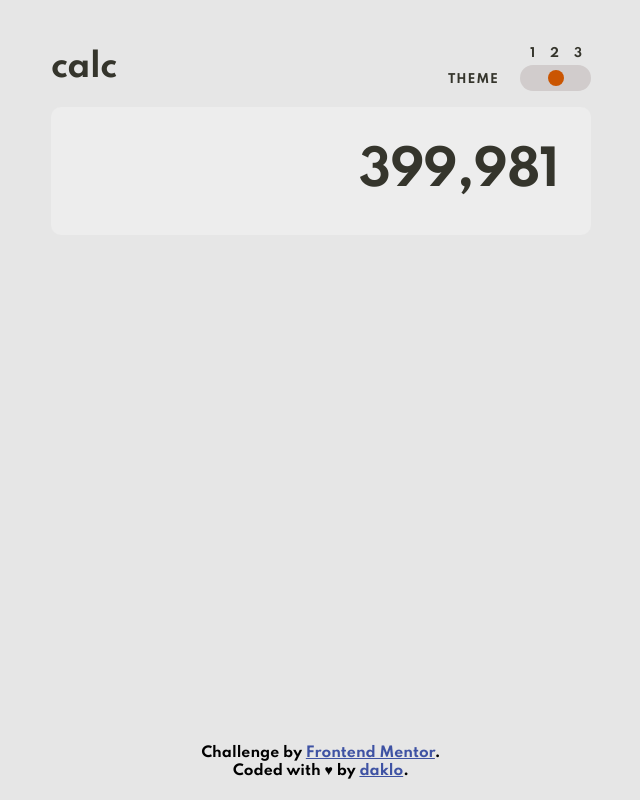
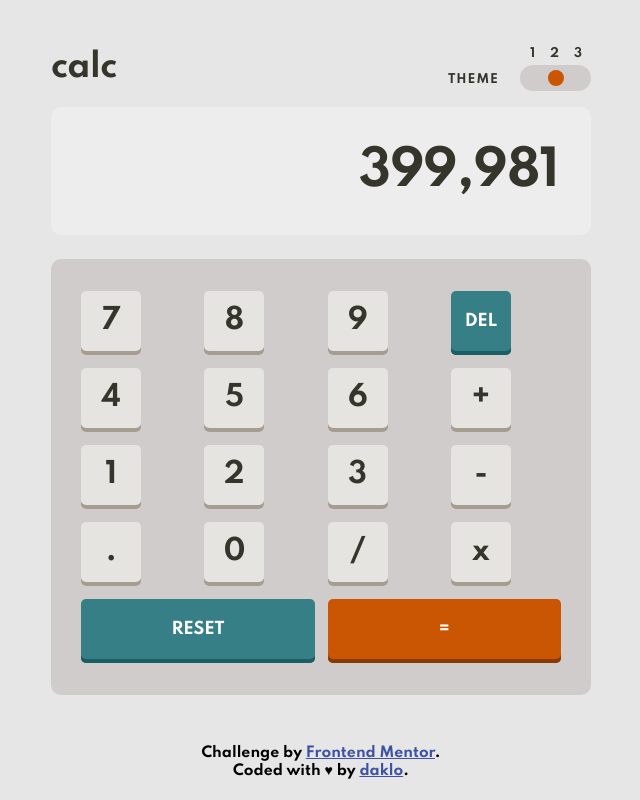
Before and after one commit to daklo91/reactolator, a React (Create React App) app: page / in a window 1280 px wide. Shown: the whole page, without its empty margins (319-959 px from the left). Built offline with nearby package versions, Linux system fonts and the light colour scheme.

Commit message:
Add display and keyboard to app

```diff
--- a/src/App.js
+++ b/src/App.js
@@ -1,6 +1,7 @@
 import Footer from "./components/Layout/Footer";
 import Header from "./components/Layout/Header";
-import Display from "./components/calculator/display";
+import Display from "./components/calculator/Display";
+import Keyboard from "./components/calculator/Keyboard";
 import { useState, useEffect } from "react";
 
 function App() {
@@ -42,6 +43,7 @@ function App() {
         <Header changeTheme={changeTheme} theme={theme} />
         <main>
           <Display />
+          <Keyboard />
         </main>
       </div>
       <Footer />
```
